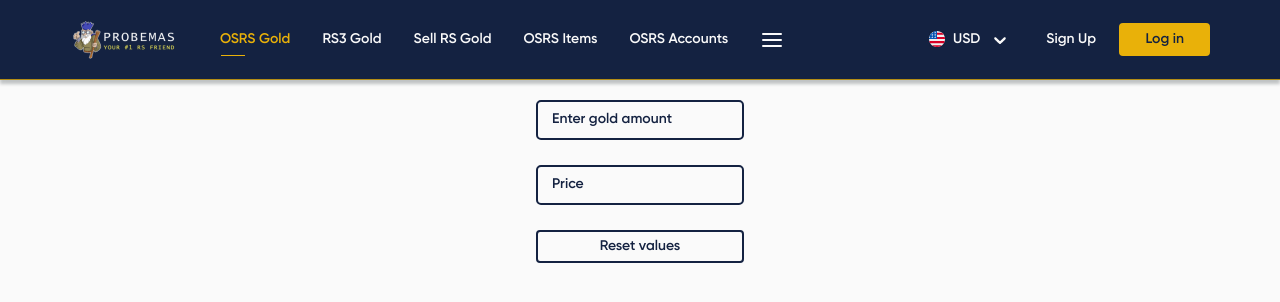
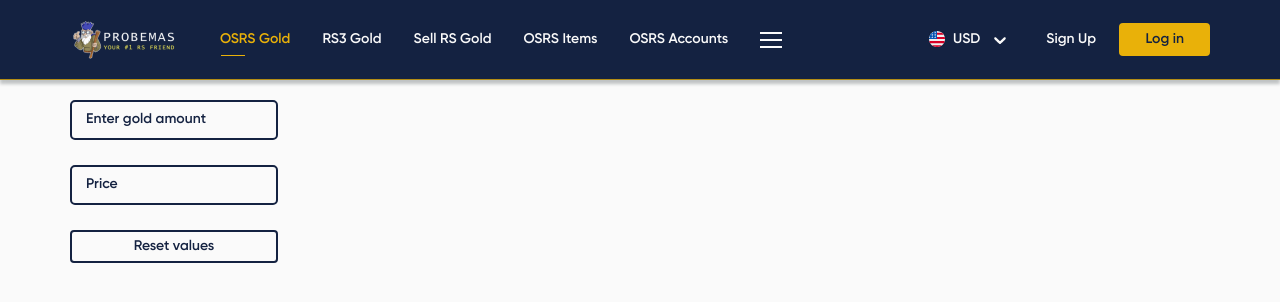
Before and after one commit to AnatoliiCubex/gold-2-currency, a Next.js app: page / in a window 1280 px wide. Shown: the top 302 px of the page. Built offline with nearby package versions, Linux system fonts and the light colour scheme.

Commit message:
add dropdown animation, change icon to X when open

```diff
--- a/src/components/Common/Header/Header.module.scss
+++ b/src/components/Common/Header/Header.module.scss
@@ -35,3 +35,9 @@
   display: flex;
   gap: 23.5px;
 }
+
+@media (max-width: 768px) {
+  .logoContainer {
+    order: 2;
+  }
+}
--- a/src/components/Common/NavBar/NavBar.component.tsx
+++ b/src/components/Common/NavBar/NavBar.component.tsx
@@ -1,23 +1,19 @@
+import React, { useState } from "react";
 import classNames from "classnames";
-import React, { useState } from "react";
 import Link from "next/link";
 
 import { FontWeightEnum, Text, TextSizeEnum } from "@components/UI/Text";
 import { navBarLinks } from "./constants";
 
+import { DropDown } from "@components/UI/DropDown";
+
 import styles from "./NavBar.module.scss";
-import { DropDown } from "@components/UI/DropDown";
-import { IconsEnum, SvgIcon } from "@components/UI/SvgIcon";
-import { useMediaQuery } from "@mantine/hooks";
 
 export const NavBarComponent = () => {
   const [activeTab, setActiveTab] = useState(navBarLinks[0]);
   const [isOpenHiddenLinks, setIsOpenHiddenLinks] = useState(false);
-  const screenWiderThan768px = useMediaQuery("(min-width: 768px)");
 
   return (
-    <>
-      {screenWiderThan768px && (
     <nav className={styles.navBar + " myTransition"}>
       <ul className={styles.linksList}>
         {navBarLinks.map((link, index) => (
@@ -41,10 +37,16 @@ export const NavBarComponent = () => {
         ))}
 
         <li className={styles.hiddenLinksToggle}>
-              <SvgIcon
-                src={IconsEnum.burger}
+          <div
             onClick={() => setIsOpenHiddenLinks(!isOpenHiddenLinks)}
-              />
+            className={classNames("burger-icon-container", {
+              change: isOpenHiddenLinks,
+            })}
+          >
+            <div className='bar1' />
+            <div className='bar2' />
+            <div className='bar3' />
+          </div>
           <DropDown
             isOpen={isOpenHiddenLinks}
             setIsOpen={setIsOpenHiddenLinks}
@@ -79,8 +81,6 @@ export const NavBarComponent = () => {
         </li>
       </ul>
     </nav>
-      )}
-    </>
   );
 };
 
--- a/src/components/Common/NavBar/NavBar.module.scss
+++ b/src/components/Common/NavBar/NavBar.module.scss
@@ -83,6 +83,32 @@
   cursor: pointer;
 }
 
+.burger-icon-container {
+  cursor: pointer;
+}
+
+.bar1,
+.bar2,
+.bar3 {
+  width: 22px;
+  height: 2px;
+  background-color: var(--white);
+  margin: 5px 0;
+  transition: 0.4s;
+}
+
+.change .bar1 {
+  transform: translate(0, 7px) rotate(-45deg);
+}
+
+.change .bar2 {
+  opacity: 0;
+}
+
+.change .bar3 {
+  transform: translate(0, -7px) rotate(45deg);
+}
+
 @media (max-width: 1340px) {
   .hiddenLinksToggle {
     display: block;
@@ -146,10 +172,24 @@
     display: flex !important;
   }
 
+  .hiddenLinksToggle {
+    position: unset;
+  }
+
   .navBar {
+    & .hiddenLinksDropDown {
+      padding: 0 4.375rem;
+      top: 79px;
+      width: 100vw;
+      height: 100vh;
+      max-height: min-content !important;
+      background-color: var(--dark);
+    }
+
     & .hiddenLinksList {
       & li {
         padding: 11px;
+        padding-left: 0px;
         max-height: 40px;
       }
     }
--- a/src/components/PriceCalculator/PriceCalculator.module.scss
+++ b/src/components/PriceCalculator/PriceCalculator.module.scss
@@ -2,8 +2,7 @@
   display: flex;
   flex-direction: column;
   gap: 25px;
-  justify-content: center;
-  align-items: center;
+  max-width: fit-content;
 }
 
 .resetButton {
--- a/src/components/UI/DropDown/DropDown.component.tsx
+++ b/src/components/UI/DropDown/DropDown.component.tsx
@@ -21,7 +21,13 @@ export const DropDownComponent = ({
 }: DropDownProps) => {
   const [height, setHeight] = useState(0);
   const dropDown = useRef<HTMLDivElement>(null);
-  const ref = useClickOutside(() => setIsOpen(false));
+  const ref = useClickOutside(() => {
+    if (isOpen) {
+      setTimeout(() => setIsOpen(false), 100);
+    }
+    return;
+  });
+
   const DropDownClass = classNames(
     "dropDown",
     {
--- a/src/components/UI/DropDown/DropDown.module.scss
+++ b/src/components/UI/DropDown/DropDown.module.scss
@@ -1,4 +1,7 @@
 .dropDown {
+  display: grid;
+  grid-template-rows: 0fr;
+  transition: grid-template-rows 0.5s ease;
   overflow: hidden;
   position: absolute;
   left: 0;
@@ -25,6 +28,7 @@
 .dropDown.dropDown-active {
   opacity: 1;
   pointer-events: all;
+  grid-template-rows: 1fr;
 }
 
 .dropDown_variant_accordion {
@@ -38,6 +42,7 @@
 }
 
 .children {
+  overflow: hidden;
   display: flex;
   flex-direction: column;
 }
--- a/src/views/HomePage/HomePage.module.scss
+++ b/src/views/HomePage/HomePage.module.scss
@@ -1,6 +1,3 @@
 .homePage {
   color: var(--dark);
-  display: flex;
-  align-items: center;
-  justify-content: center;
 }
```
Lines whose indentation alone changed are shown as unchanged.
